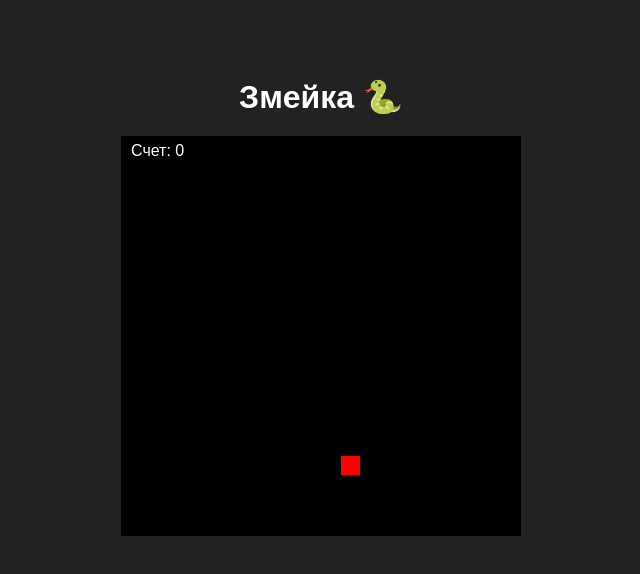
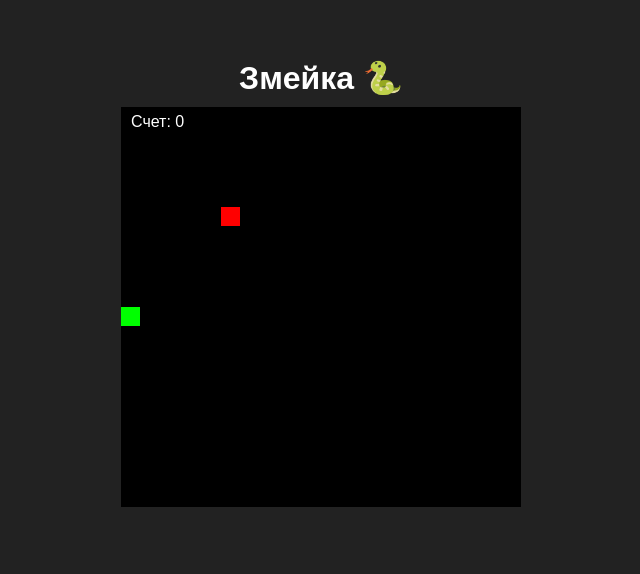
Before and after one commit to PavelSerykh/pupupu, a website: page index.html in a window 1280 px wide. Shown: the part 112-686 px from the top of the page, without its empty margins (319-959 px from the left). Drawn offline with Linux system fonts and the light colour scheme.

Commit message:
Add files via upload

```diff
--- a/index.html
+++ b/index.html
@@ -13,22 +13,24 @@
       background: #222;
       color: #fff;
       font-family: Arial, sans-serif;
+      margin: 0;
+      flex-direction: column;
     }
     canvas {
       background: #000;
       display: block;
+      margin-bottom: 20px;
+      touch-action: none;
     }
     h1 {
       text-align: center;
-      margin-bottom: 20px;
+      margin: 10px 0;
     }
   </style>
 </head>
 <body>
-  <div>
-    <h1>Змейка 🐍</h1>
-    <canvas id="game" width="400" height="400"></canvas>
-  </div>
+  <h1>Змейка 🐍</h1>
+  <canvas id="game" width="400" height="400"></canvas>
 
   <script>
     const canvas = document.getElementById('game');
@@ -45,24 +47,32 @@
     let score = 0;
 
     function spawnApple() {
-      return {
-        x: Math.floor(Math.random() * (width / grid)) * grid,
-        y: Math.floor(Math.random() * (height / grid)) * grid
-      };
+      let newApple;
+      do {
+        newApple = {
+          x: Math.floor(Math.random() * (width / grid)) * grid,
+          y: Math.floor(Math.random() * (height / grid)) * grid
+        };
+      } while (snake.some(s => s.x === newApple.x && s.y === newApple.y));
+      return newApple;
     }
 
     function gameLoop() {
-      // Перемещение змейки
       const head = {x: snake[0].x + dx, y: snake[0].y + dy};
 
       // Столкновение с границами
-      if (head.x < 0 || head.x >= width || head.y < 0 || head.y >= height || snakeCollision(head)) {
+      if (head.x < 0) head.x = width - grid;
+      if (head.x >= width) head.x = 0;
+      if (head.y < 0) head.y = height - grid;
+      if (head.y >= height) head.y = 0;
+
+      // Столкновение с самим собой
+      if (snakeCollision(head)) {
         alert(`Игра окончена! Счет: ${score}`);
         snake = [{x: 200, y: 200}];
-        dx = grid;
-        dy = 0;
-        score = 0;
+        dx = grid; dy = 0; score = 0;
         apple = spawnApple();
+        return;
       }
 
       snake.unshift(head);
@@ -79,18 +89,18 @@
     }
 
     function snakeCollision(head) {
-      return snake.some(segment => segment.x === head.x && segment.y === head.y);
+      return snake.some((segment, index) => index > 0 && segment.x === head.x && segment.y === head.y);
     }
 
     function draw() {
       ctx.fillStyle = '#000';
       ctx.fillRect(0, 0, width, height);
 
-      // Рисуем змейку
+      // Змейка
       ctx.fillStyle = '#0f0';
       snake.forEach(segment => ctx.fillRect(segment.x, segment.y, grid-1, grid-1));
 
-      // Рисуем яблоко
+      // Яблоко
       ctx.fillStyle = '#f00';
       ctx.fillRect(apple.x, apple.y, grid-1, grid-1);
 
@@ -100,6 +110,7 @@
       ctx.fillText(`Счет: ${score}`, 10, 20);
     }
 
+    // Управление стрелками
     document.addEventListener('keydown', e => {
       switch(e.key) {
         case 'ArrowUp': if(dy === 0){ dx = 0; dy = -grid;} break;
@@ -109,6 +120,27 @@
       }
     });
 
+    // Сенсорное управление для телефона
+    let touchStartX = 0, touchStartY = 0;
+    canvas.addEventListener('touchstart', e => {
+      const touch = e.touches[0];
+      touchStartX = touch.clientX;
+      touchStartY = touch.clientY;
+    });
+    canvas.addEventListener('touchend', e => {
+      const touch = e.changedTouches[0];
+      const dxTouch = touch.clientX - touchStartX;
+      const dyTouch = touch.clientY - touchStartY;
+
+      if(Math.abs(dxTouch) > Math.abs(dyTouch)){
+        if(dxTouch > 0 && dx === 0) { dx = grid; dy = 0; }
+        else if(dxTouch < 0 && dx === 0) { dx = -grid; dy = 0; }
+      } else {
+        if(dyTouch > 0 && dy === 0) { dx = 0; dy = grid; }
+        else if(dyTouch < 0 && dy === 0) { dx = 0; dy = -grid; }
+      }
+    });
+
     setInterval(gameLoop, 100);
   </script>
 </body>
--- a/package.json
+++ b/package.json
@@ -2,9 +2,9 @@
   "name": "snake-miniapp",
   "version": "1.0.0",
   "scripts": {
-    "start": "serve ."
+    "start": "node server.js"
   },
   "dependencies": {
-    "serve": "^14.2.0"
+    "express": "^4.18.2"
   }
 }
```
Also changed, not shown: server.js (added, +12 -0 lines).
